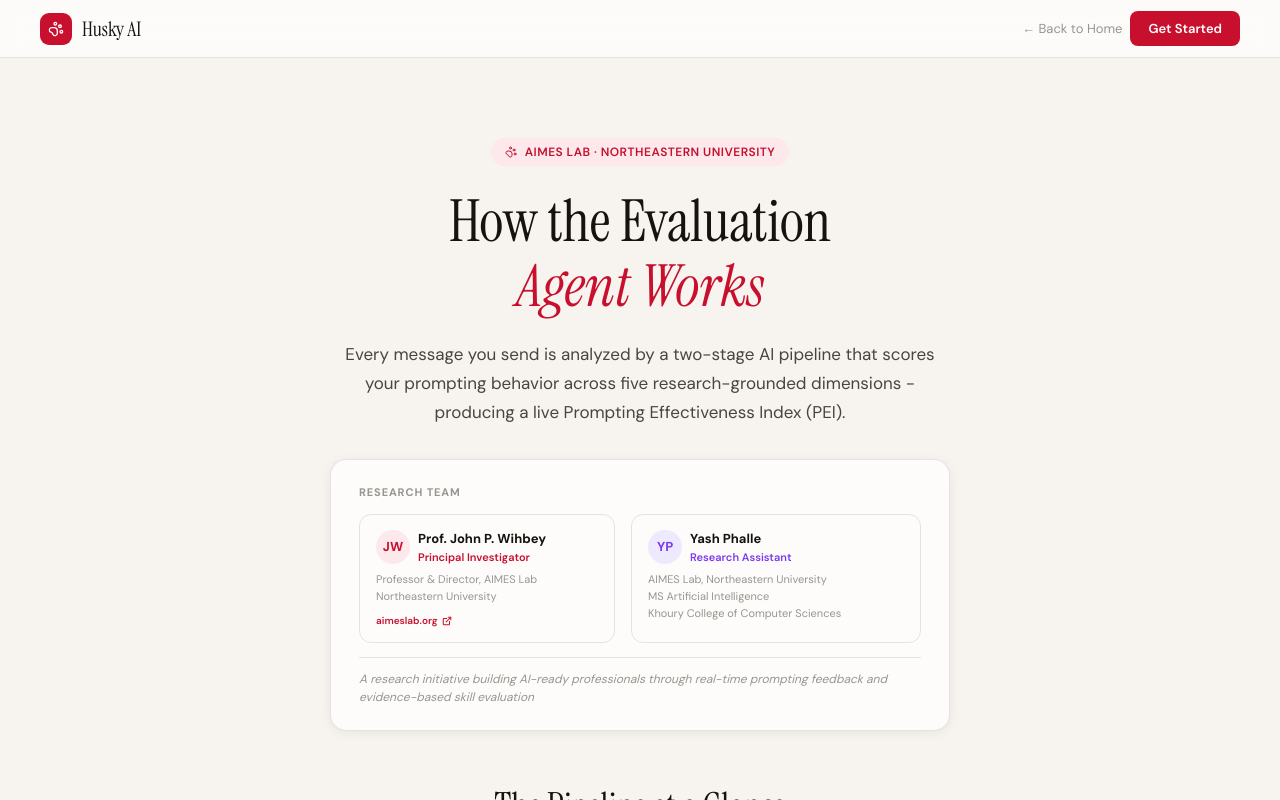
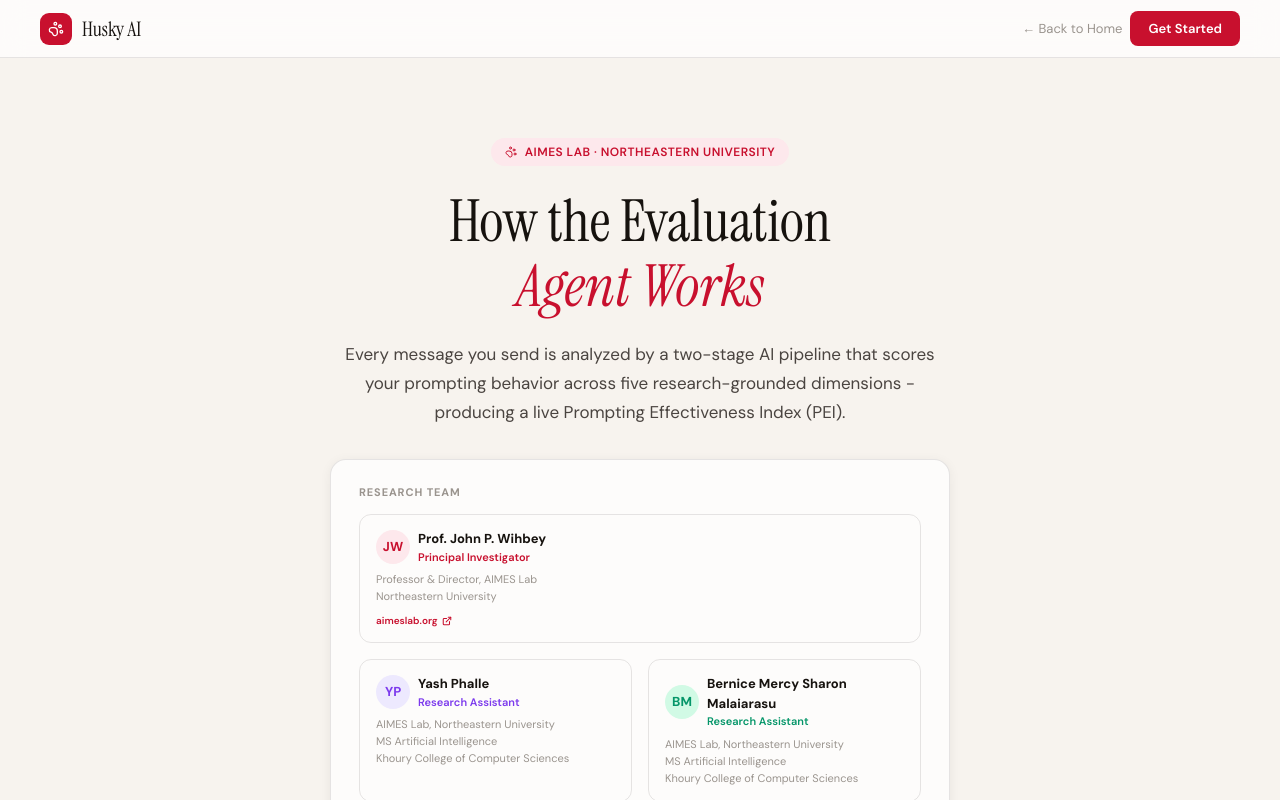
Before and after one commit to AIMES-Lab-Northeastern-University/HuskyAI, a React (Vite) app in the folder frontend/: page /how-it-works in a window 1280 px wide. Shown: the top 800 px of the page. Built offline with nearby package versions, Linux system fonts and the light colour scheme; no server answers.

Commit message:
add bernice, shashank and siddhi to the how it works research team

```diff
--- a/frontend/src/pages/HowItWorks.jsx
+++ b/frontend/src/pages/HowItWorks.jsx
@@ -1,5 +1,17 @@
 import { useNavigate } from 'react-router-dom'
 import Sidebar from '../components/Sidebar'
+
+// Research assistants, shown as cards in the hero and as lines in the footer.
+const RESEARCH_ASSISTANTS = [
+  { name: 'Yash Phalle', initials: 'YP', bg: '#EDE9FE', color: '#7C3AED',
+    degree: 'MS Artificial Intelligence', degreeShort: 'MS AI' },
+  { name: 'Bernice Mercy Sharon Malaiarasu', initials: 'BM', bg: '#D1FAE5', color: '#059669',
+    degree: 'MS Artificial Intelligence', degreeShort: 'MS AI' },
+  { name: 'Shashank Kadiyala', initials: 'SK', bg: '#E0F2FE', color: '#0891B2',
+    degree: 'MS Computer Science', degreeShort: 'MS CS' },
+  { name: 'Siddhi Sandip Kakani', initials: 'SK', bg: '#FEF3C7', color: '#D97706',
+    degree: 'MS Artificial Intelligence', degreeShort: 'MS AI' },
+]
 
 const STYLES = `
   @import url('https://fonts.googleapis.com/css2?family=Instrument+Serif:ital@0;1&family=DM+Sans:wght@300;400;500;600&display=swap');
@@ -238,7 +250,7 @@
 
             {/* Prof. Wihbey */}
             <a href="https://aimeslab.org/" target="_blank" rel="noopener noreferrer"
-              style={{ textDecoration: 'none', flex: 1, minWidth: 200 }}>
+              style={{ textDecoration: 'none', flex: '1 1 100%', minWidth: 200 }}>
               <div style={{
                 border: '1.5px solid var(--border)', borderRadius: 12, padding: '14px 16px',
                 transition: 'border-color 0.15s, box-shadow 0.15s', cursor: 'pointer',
@@ -268,23 +280,25 @@
               </div>
             </a>
 
-            {/* Yash Phalle */}
-            <div style={{ flex: 1, minWidth: 180, border: '1.5px solid var(--border)', borderRadius: 12, padding: '14px 16px' }}>
+            {/* Research assistants */}
+            {RESEARCH_ASSISTANTS.map(ra => (
+              <div key={ra.name} style={{ flex: '1 1 220px', minWidth: 180, border: '1.5px solid var(--border)', borderRadius: 12, padding: '14px 16px' }}>
                 <div style={{ display: 'flex', alignItems: 'center', gap: 8, marginBottom: 6 }}>
-                <div style={{ width: 34, height: 34, borderRadius: '50%', background: '#EDE9FE', display: 'flex', alignItems: 'center', justifyContent: 'center', flexShrink: 0 }}>
-                  <span style={{ fontSize: 13, fontWeight: 700, color: '#7C3AED' }}>YP</span>
+                  <div style={{ width: 34, height: 34, borderRadius: '50%', background: ra.bg, display: 'flex', alignItems: 'center', justifyContent: 'center', flexShrink: 0 }}>
+                    <span style={{ fontSize: 13, fontWeight: 700, color: ra.color }}>{ra.initials}</span>
                   </div>
                   <div>
-                  <div style={{ fontSize: 13, fontWeight: 700, color: 'var(--ink)' }}>Yash Phalle</div>
-                  <div style={{ fontSize: 11, color: '#7C3AED', fontWeight: 600 }}>Research Assistant</div>
+                    <div style={{ fontSize: 13, fontWeight: 700, color: 'var(--ink)' }}>{ra.name}</div>
+                    <div style={{ fontSize: 11, color: ra.color, fontWeight: 600 }}>Research Assistant</div>
                   </div>
                 </div>
                 <div style={{ fontSize: 11, color: 'var(--ink-3)', lineHeight: 1.55 }}>
                   AIMES Lab, Northeastern University<br />
-                MS Artificial Intelligence<br />
+                  {ra.degree}<br />
                   Khoury College of Computer Sciences
                 </div>
               </div>
+            ))}
 
           </div>
           <div style={{ marginTop: 14, paddingTop: 12, borderTop: '1px solid var(--border)', fontSize: 12, color: 'var(--ink-3)', fontStyle: 'italic' }}>
@@ -750,8 +764,12 @@
             {' '}at Northeastern University<br />
             <strong style={{ color: '#C8C0B8' }}>Prof. John P. Wihbey</strong>
             <span style={{ color: '#6A6460' }}> - Associate Professor &amp; Director, AIMES Lab · Special Advisor for Strategic AI Initiatives</span><br />
-            <strong style={{ color: '#C8C0B8' }}>Yash Phalle</strong>
-            <span style={{ color: '#6A6460' }}> - Research Assistant, AIMES Lab · MS AI, Khoury College of Computer Sciences</span><br />
+            {RESEARCH_ASSISTANTS.map(ra => (
+              <span key={ra.name}>
+                <strong style={{ color: '#C8C0B8' }}>{ra.name}</strong>
+                <span style={{ color: '#6A6460' }}> - Research Assistant, AIMES Lab · {ra.degreeShort}, Khoury College of Computer Sciences</span><br />
+              </span>
+            ))}
             <span style={{ fontStyle: 'italic' }}>A research initiative building AI-ready professionals through real-time prompting feedback and evidence-based skill evaluation</span>
           </div>
         </div>
```
Lines whose indentation alone changed are shown as unchanged.
